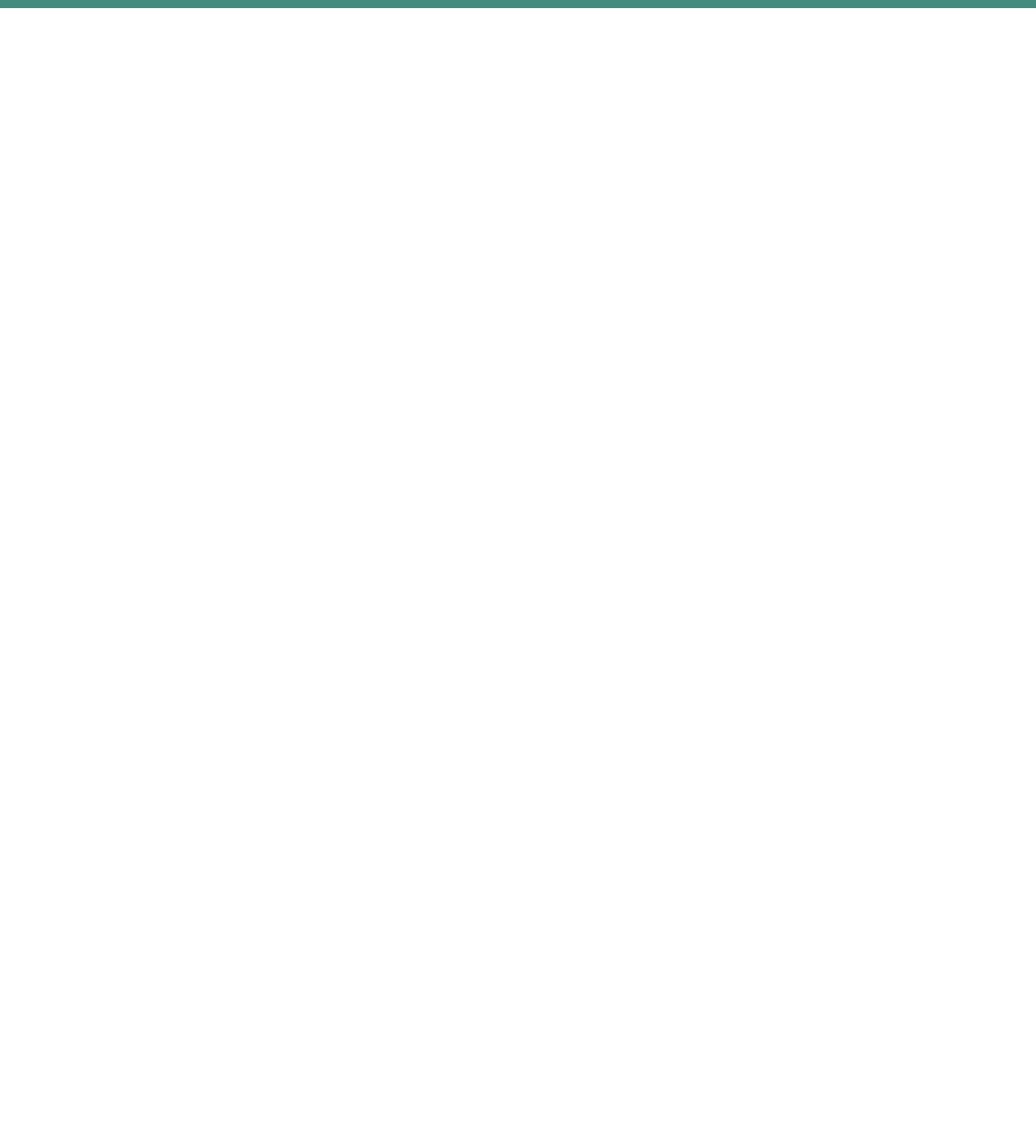
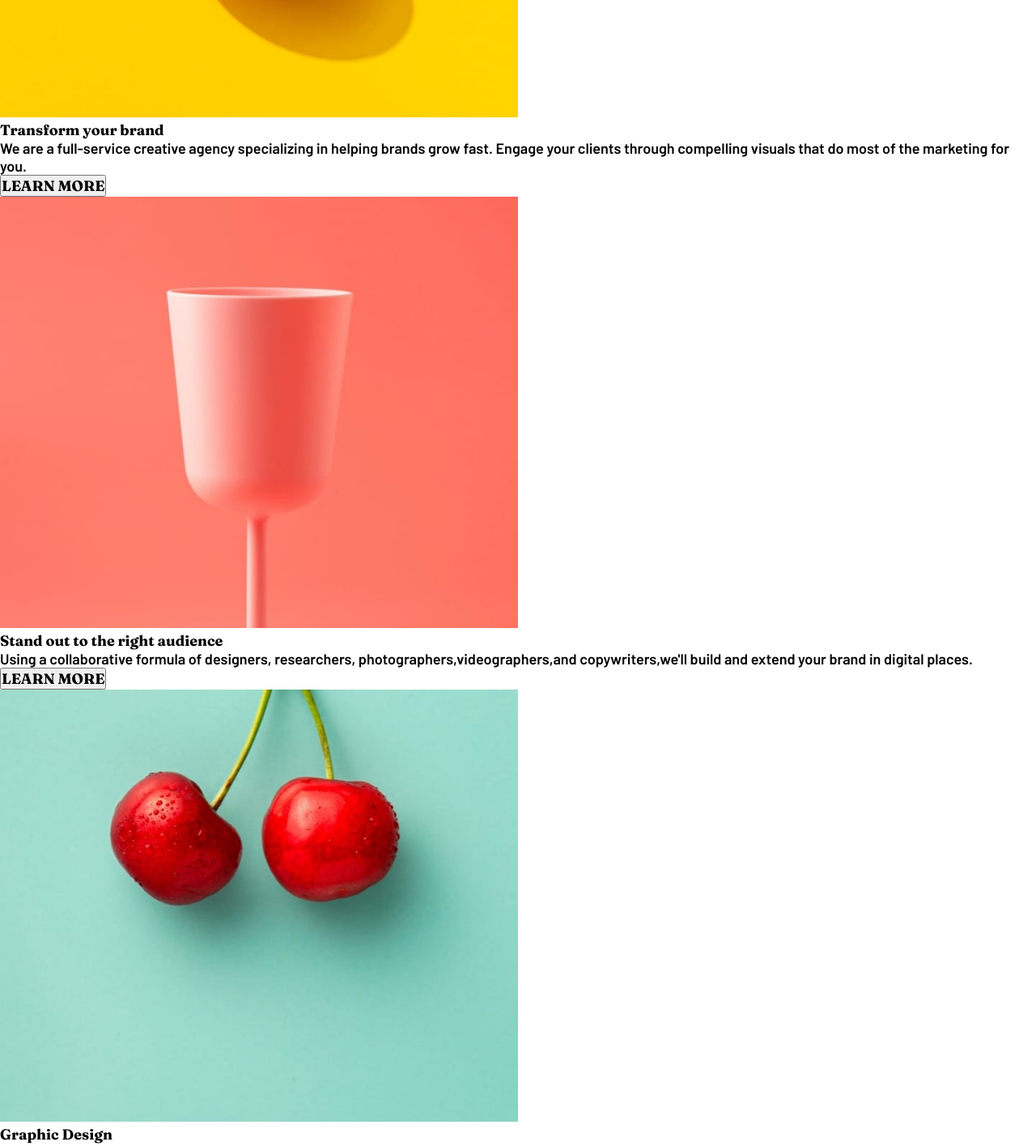
Before and after one commit to Ezedcode/sunnyside-agency-landing-page-main, a React (Create React App) app: page / in a window 1280 px wide. Shown: the part 1086-2502 px from the top of the page at 81% size. Before the commit the page ends 1096 px from the top, so only its background shows below. Built offline with nearby package versions, Linux system fonts and the light colour scheme.

Commit message:
creating home page

```diff
--- a/src/App.jsx
+++ b/src/App.jsx
@@ -1,13 +1,17 @@
 import React from "react";
 import Footer from "./components/layout/Footer";
 import Header from "./components/layout/Header";
-import { BrowserRouter } from "react-router-dom";
+import { BrowserRouter, Route, Routes } from "react-router-dom";
 import { GlobalStyle } from "./theme/globalStyle";
+import Home from "./pages/Home";
 
 const App = () => {
   return (
     <BrowserRouter>
       <Header />
+      <Routes>
+        <Route index path="/" element={<Home />} />
+      </Routes>
       <Footer />
       <GlobalStyle />
     </BrowserRouter>
--- a/src/data/PageContent.json
+++ b/src/data/PageContent.json
@@ -2,13 +2,11 @@
   "Home": {
     "section1": {
       "title": "Transform your brand",
-      "about": "We are a full-service creative agency specializing in helping brands grow fast. Engage your clients through compelling visuals that do most of the marketing for you.",
-      "buttonContent": "LEARN MORE"
+      "about": "We are a full-service creative agency specializing in helping brands grow fast. Engage your clients through compelling visuals that do most of the marketing for you."
     },
     "section2": {
       "title": "Stand out to the right audience",
-      "about": "Using a collaborative formula of designers, researchers, photographers,videographers,and copywriters,we'll build and extend your brand in digital places.",
-      "buttonContent": "LEARN MORE"
+      "about": "Using a collaborative formula of designers, researchers, photographers,videographers,and copywriters,we'll build and extend your brand in digital places."
     },
     "section3": {
       "title": "Graphic Design",
--- a/src/pages/Home/index.jsx
+++ b/src/pages/Home/index.jsx
@@ -1,21 +1,74 @@
 import React from "react";
+import Img1 from "../../assets/img/mobile/image-transform.jpg";
+import Img2 from "../../assets/img/mobile/image-stand-out.jpg";
+import Img3 from "../../assets/img/mobile/image-graphic-design.jpg";
+import Img4 from "../../assets/img/mobile/image-photography.jpg";
+import Img5 from "../../assets/img/desktop/image-transform.jpg";
+import Img6 from "../../assets/img/desktop/image-stand-out.jpg";
+import Img7 from "../../assets/img/desktop/image-graphic-design.jpg";
+import Img8 from "../../assets/img/desktop/image-photography.jpg";
 import LearnMoreBtn from "../../components/button/LearnMoreBtn";
 import PageContent from "../../data/PageContent.json";
+import * as Styles from "./styles";
 
-const index = () => {
+const Home = () => {
   return (
-    <div>
+    <Styles.Container>
       <section>
-        <h2></h2>
-        <p></p>
-        <LearnMoreBtn />
+        <div>
+          <picture>
+            <source media="(max-width: 375px)" srcSet={Img1} />
+            <img src={Img5} alt="Image_home" />
+          </picture>
+        </div>
+        <div>
+          <h2>{PageContent.Home.section1.title}</h2>
+          <p>{PageContent.Home.section1.about}</p>
+          <LearnMoreBtn />
+        </div>
       </section>
+
       <section>
-        <h2></h2>
-        <p></p>
+        <div>
+          <picture>
+            <source media="(max-width: 375px)" srcSet={Img2} />
+            <img src={Img6} alt="Image_home" />
+          </picture>
+        </div>
+        <div>
+          <h2>{PageContent.Home.section2.title}</h2>
+          <p>{PageContent.Home.section2.about}</p>
+          <LearnMoreBtn />
+        </div>
       </section>
-    </div>
+
+      <section>
+        <div>
+          <picture>
+            <source media="(max-width: 375px)" srcSet={Img3} />
+            <img src={Img7} alt="Image_home" />
+          </picture>
+        </div>
+        <div>
+          <h2>{PageContent.Home.section3.title}</h2>
+          <p>{PageContent.Home.section3.about}</p>
+        </div>
+      </section>
+
+      <section>
+        <div>
+          <picture>
+            <source media="(max-width: 375px)" srcSet={Img4} />
+            <img src={Img8} alt="Image_home" />
+          </picture>
+        </div>
+        <div>
+          <h2>{PageContent.Home.section3.title}</h2>
+          <p>{PageContent.Home.section3.about}</p>
+        </div>
+      </section>
+    </Styles.Container>
   );
 };
 
-export default index;
+export default Home;
--- a/src/pages/Home/styles.jsx
+++ b/src/pages/Home/styles.jsx
@@ -0,0 +1,13 @@
+import styled from "styled-components";
+
+export const Container = styled.div`
+  & img {
+    width: 50%;
+  }
+
+  @media screen and (max-width: 375px) {
+    & img {
+      width: 100%;
+    }
+  }
+`;
```
